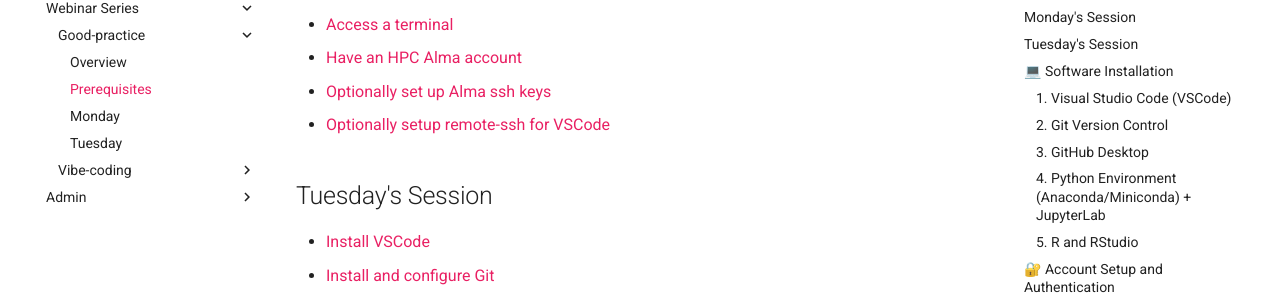
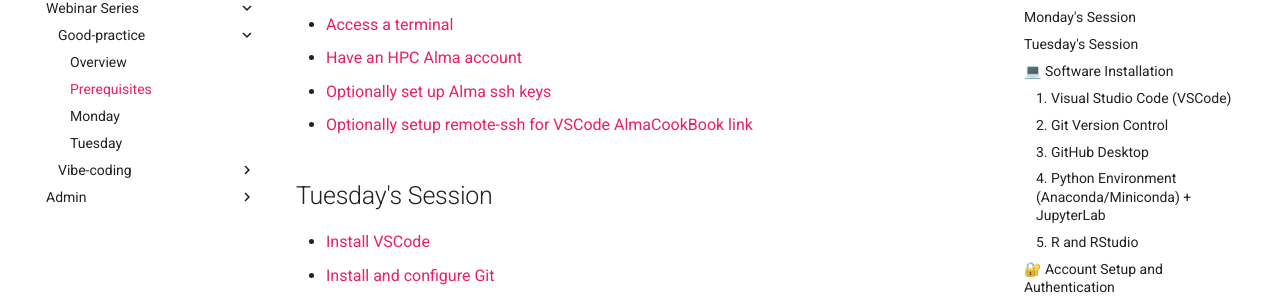
Before and after one commit to ICR-SC/good-practice, an MkDocs documentation site: the page built from docs/good/setup.md, in a window 1280 px wide and 900 px high, scrolled down 604 px. Shown: the part 145-444 px from the top of the window. Built offline with MkDocs 1.6.1 and Material for MkDocs 9.7.7, drawn with Linux system fonts in a browser that asks for light colours.

Commit message:
ssh remote

```diff
--- a/docs/good/setup.md
+++ b/docs/good/setup.md
@@ -21,7 +21,8 @@ The summary of the requirements is broken down for each day, with links to fulle
 - [Access a terminal]()
 - [Have an HPC Alma account]()
 - [Optionally set up Alma ssh keys]()
-- [Optionally setup remote-ssh for VSCode](https://almacookbook.github.io/ides/remote/)
+- [Optionally setup remote-ssh for VSCode](https://code.visualstudio.com/docs/remote/ssh) [AlmaCookBook link](https://almacookbook.github.io/ides/remote/)
+
 
 ## Tuesday's Session
 - [Install VSCode]()
```
